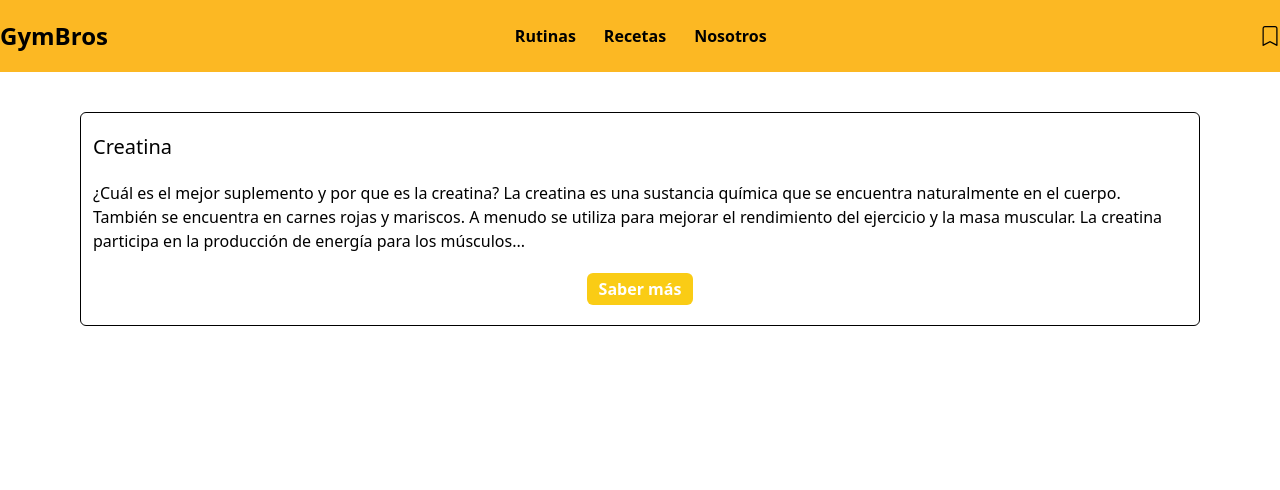
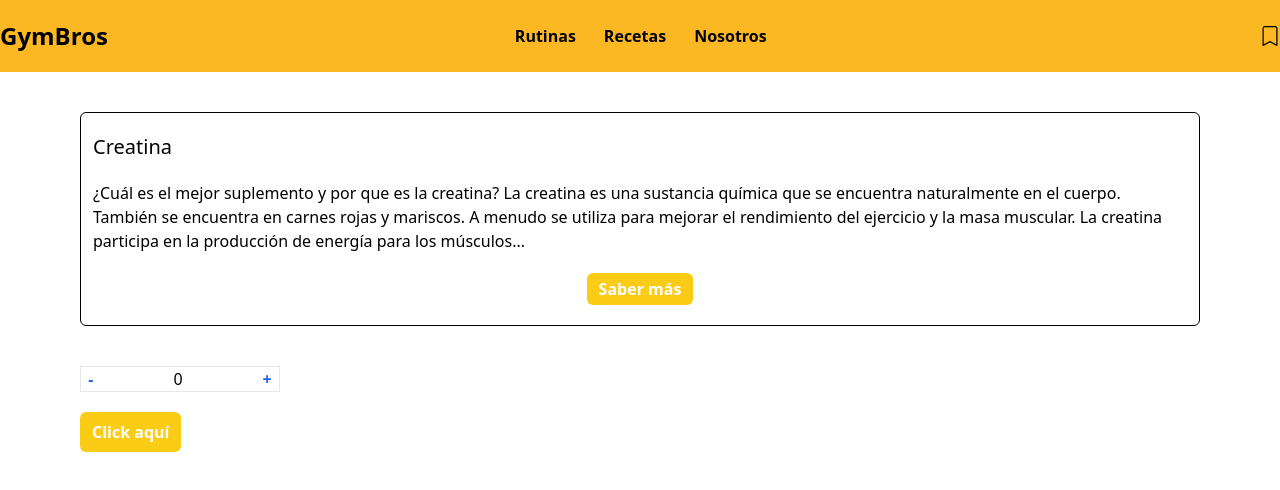
Before and after one commit to saintmrti/ProyectoGymBros, a React (Vite) app: page / in a window 1280 px wide. Shown: the top 490 px of the page. Built offline with nearby package versions, Linux system fonts and the light colour scheme.

Commit message:
Agregamos un nuevo componente contador de items

```diff
--- /dev/null
+++ b/src/components/navbar/ItemCount.jsx
@@ -0,0 +1,37 @@
+import { useState } from "react"
+
+const ItemCount = ({stock, inicial}) => {
+
+  const [clickCount, setClickCount] = useState(0)
+
+  const aumentar = () => {
+    if (stock > 0) {
+        if (clickCount < stock) {
+            setClickCount(clickCount + 1)
+        } else{
+            console.log("No tenemos más productos")
+        }
+    } else{
+        console.log("No tenemos stock")
+    }
+
+  }
+
+  const disminuir = () => {
+    clickCount > 0 ? setClickCount(clickCount - 1) : setClickCount(0)
+  }
+
+  return (
+    <>
+        <div className="flex flex-grow justify-center border" style={{width:200}}>
+            <button id="decremento" className="mr-20 text-blue-600 font-bold" onClick={disminuir}>-</button>
+            <label htmlFor="">{clickCount}</label>
+            <button id="incremento" className="ml-20 text-blue-600 font-bold" onClick={aumentar}>+</button>
+        </div>
+        <button className="bg-yellow-400 py-2 px-3 rounded-md text-white font-bold mt-5 hover:bg-yellow-500">Click aquí</button>
+    </>
+  )
+
+}
+
+export default ItemCount
--- a/src/components/navbar/ItemInfoContainer.jsx
+++ b/src/components/navbar/ItemInfoContainer.jsx
@@ -1,4 +1,8 @@
+import ItemCount from "./ItemCount"
+
 const ItemInfoContainer = () => {
+
+
   return (
     <>
         <div id="cardInfo" className="my-10 mx-20 grid justify-items-stretch border border-black py-5 px-3 rounded-md">
@@ -6,7 +10,10 @@ const ItemInfoContainer = () => {
             <p className="py-5">
                 ¿Cuál es el mejor suplemento y por que es la creatina? La creatina es una sustancia química que se encuentra naturalmente en el cuerpo. También se encuentra en carnes rojas y mariscos. A menudo se utiliza para mejorar el rendimiento del ejercicio y la masa muscular. La creatina participa en la producción de energía para los músculos...
             </p>
-            <button className="text-white bg-yellow-400 justify-self-center py-1 px-3 rounded-md font-bold">Saber más</button>
+            <button className="text-white bg-yellow-400 justify-self-center py-1 px-3 rounded-md font-bold hover:bg-yellow-500">Saber más</button>
+        </div>
+        <div className="mx-20">
+          <ItemCount stock="5" inicial="1"/>
         </div>
     </>
   )
```
Also changed, not shown: src/components/navbar/NavBar.jsx (line endings or trailing spaces).
